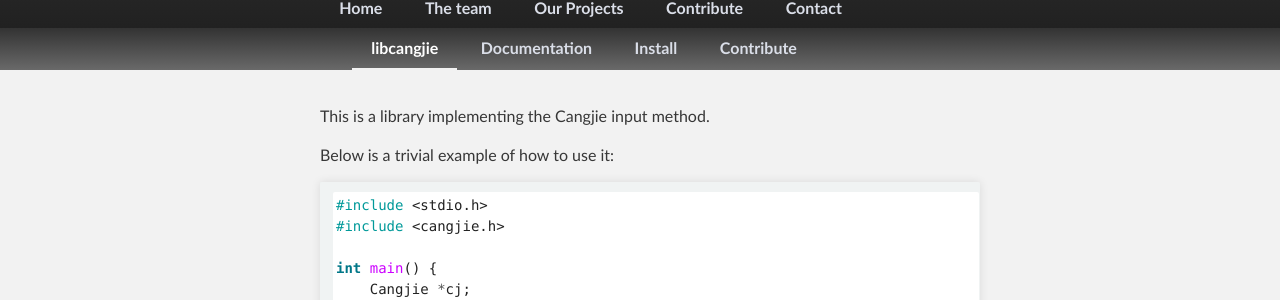
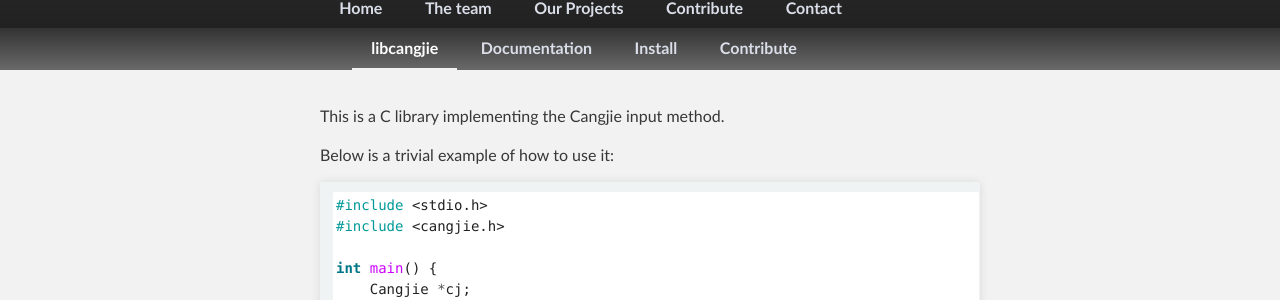
Before and after one commit to brendanhoran/cangjians.github.io, a Jekyll site: the page built from projects/libcangjie/index.md, in a window 1280 px wide. Shown: the part 141-441 px from the top of the page. Built offline with Jekyll 4.4.1, drawn with Linux system fonts in a browser that asks for light colours.

```diff
--- a/projects/libcangjie/index.md
+++ b/projects/libcangjie/index.md
@@ -6,7 +6,7 @@ project: libcangjie
 sub: home
 ---
 
-This is a library implementing the Cangjie input method.
+This is a C library implementing the Cangjie input method.
 
 Below is a trivial example of how to use it:
 
```
